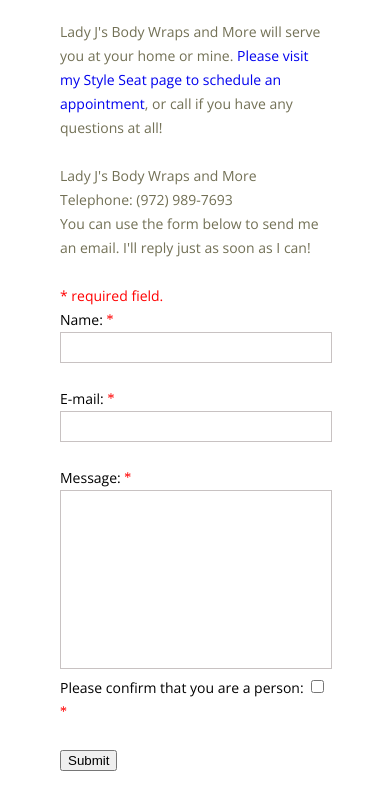
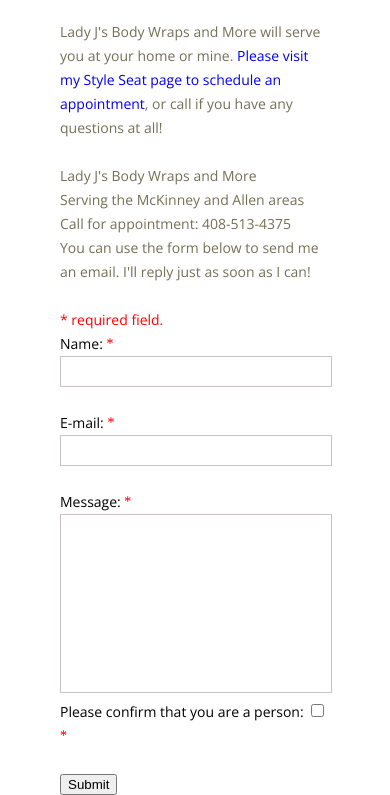
Before and after one commit to rob1grie/ladyj, a PHP site: page /contact.php in a window 390 px wide. Shown: the part 556-1351 px from the top of the page. Run offline with PHP 8.4, Linux system fonts and the light colour scheme; some libraries are stand-ins or nearby versions; some web fonts are replaced.

Commit message:
Added McKinney and Allen, changed phone number. Removed Google Maps API call from headinc-contact.php

```diff
--- a/contact.php
+++ b/contact.php
@@ -130,7 +130,8 @@
 						<div class="grid_7 alpha">
 							<div class="address">
 								<p>Lady J's Body Wraps and More</p>
-								<p>Telephone: (972) 989-7693</p>
+								<p>Serving the McKinney and Allen areas</p>
+								<p>Call for appointment: 408-513-4375</p>
 							</div>
 						</div>
 					</div>
--- a/includes/headinc-contact.php
+++ b/includes/headinc-contact.php
@@ -12,7 +12,6 @@
 	<script src="js/jquery.js"></script>
 	<script src="js/jquery-migrate-1.2.1.js"></script>
 	<script src="js/script.js"></script>
-	<script src='//maps.googleapis.com/maps/api/js?v=3.exp&amp;sensor=false'></script>
 	<!--[if (gt IE 9)|!(IE)]><!-->
 	<script src="js/wow.js"></script>
 	<script>
```
